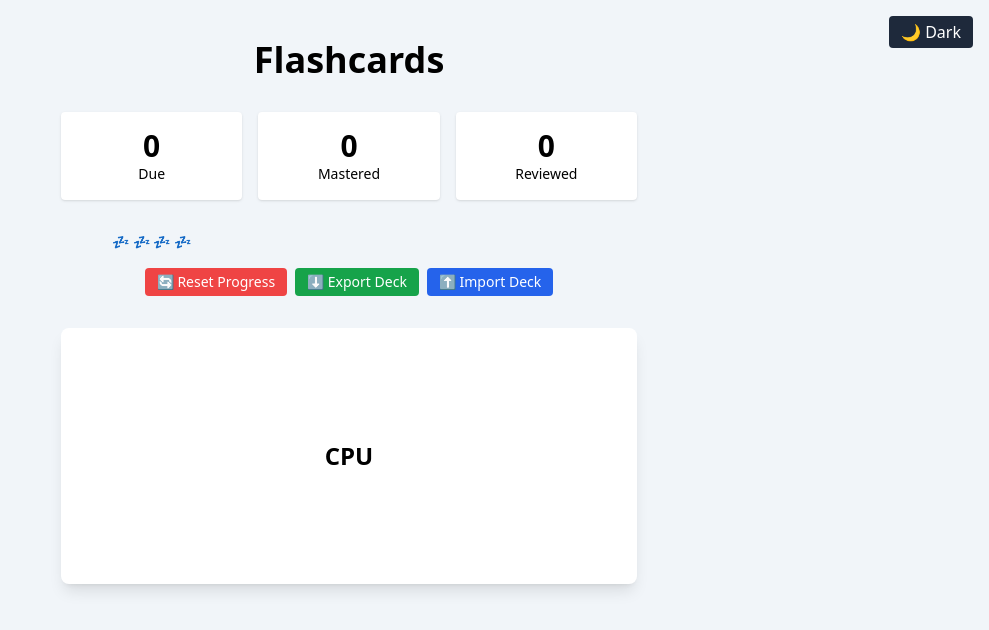
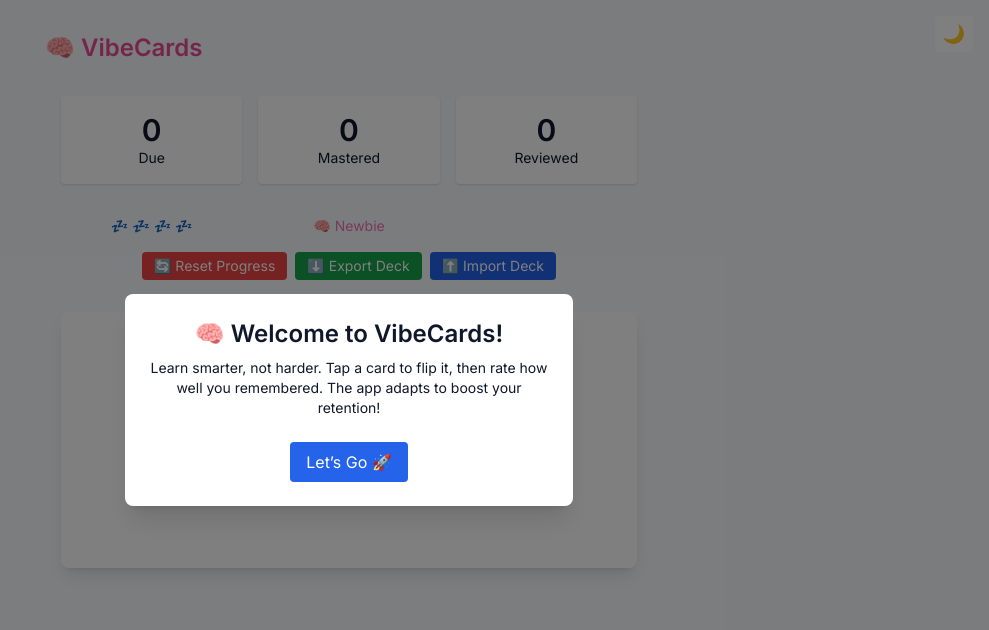
Before and after one commit to CodeWithJeet1204/Flashcards, a React (Vite) app: page / in a window 1280 px wide. Shown: the top 630 px of the page, without its empty margins (291-1280 px from the left). Built offline with nearby package versions, Linux system fonts and the light colour scheme.

Commit message:
Step 3 and Step 4 done

```diff
--- a/index.html
+++ b/index.html
@@ -3,10 +3,12 @@
 <html lang="en">
   <head>
     <meta charset="UTF-8" />
+    <link href="https://fonts.googleapis.com/css2?family=Inter:wght@400;600&display=swap" rel="stylesheet">
+
     <meta name="viewport" content="width=device-width, initial-scale=1.0" />
-    <title>Flashcards</title>
+    <title>VibeCards</title>
   </head>
-  <body class="bg-slate-100 dark:bg-slate-900 selection:bg-blue-300">
+  <body class="bg-slate-50 dark:bg-[#0d1117] selection:bg-blue-200">
     <div id="root"></div>
     <script type="module" src="/src/main.tsx"></script>
   </body>
--- a/src/App.tsx
+++ b/src/App.tsx
@@ -4,6 +4,7 @@ import { sampleDeck } from "../data/sampleDeck";
 import Flashcard from "./components/Flashcard";
 import Stats from "./components/Stats";
 import DarkModeToggle from "./components/DarkModeToggle";
+import IntroModal from "./components/IntroModal";
 
 export default function App() {
   const [cards, setCards] = useState<Card[]>(() => {
@@ -15,10 +16,10 @@ export default function App() {
     localStorage.setItem("cards", JSON.stringify(cards));
   }, [cards]);
 
-  const dueCard = nextDue(cards.filter(c => c.due <= Date.now()));
+  const dueCard = nextDue(cards.filter((c) => c.due <= Date.now()));
 
   function handleReview(updated: Card) {
-    setCards(cards.map(c => (c.id === updated.id ? updated : c)));
+    setCards(cards.map((c) => (c.id === updated.id ? updated : c)));
   }
 
   function resetProgress() {
@@ -27,7 +28,9 @@ export default function App() {
   }
 
   function exportDeck() {
-    const blob = new Blob([JSON.stringify(cards, null, 2)], { type: "application/json" });
+    const blob = new Blob([JSON.stringify(cards, null, 2)], {
+      type: "application/json",
+    });
     const a = document.createElement("a");
     a.href = URL.createObjectURL(blob);
     a.download = "flashcards.json";
@@ -55,13 +58,18 @@ export default function App() {
   }
 
   return (
-    <div className="min-h-screen bg-slate-100 dark:bg-slate-900 dark:text-white flex flex-col items-center p-6 relative">
+    <div className="min-h-screen bg-slate-50 dark:bg-[#0d1117] text-slate-900 dark:text-white transition-all">
+      <div className="container max-w-screen-sm mx-auto px-4 py-8">
         <DarkModeToggle />
-      <h1 className="text-4xl font-bold mt-4">Flashcards</h1>
+        <IntroModal />
+        <div className="text-2xl font-bold text-pink-500 mb-2">🧠 VibeCards</div>
+        {/* <h1 className="text-4xl font-extrabold mb-4">VibeCards</h1> */}
 
+        <div className="my-4">
           <Stats cards={cards} />
+        </div>
 
-      <div className="flex gap-2 mt-4 text-sm">
+        <div className="my-4 flex gap-2 justify-center flex-wrap text-sm">
           <button
             className="bg-red-500 hover:bg-red-600 text-white px-3 py-1 rounded transition"
             onClick={resetProgress}
@@ -76,15 +84,23 @@ export default function App() {
           </button>
           <label className="bg-blue-600 hover:bg-blue-700 text-white px-3 py-1 rounded cursor-pointer transition">
             ⬆️ Import Deck
-          <input type="file" accept=".json" className="hidden" onChange={importDeck} />
+            <input
+              type="file"
+              accept=".json"
+              className="hidden"
+              onChange={importDeck}
+            />
           </label>
         </div>
 
         {dueCard ? (
+          <div key={dueCard.id} className="transition-opacity duration-300 animate-fadeIn">
             <Flashcard card={dueCard} onReview={handleReview} />
+          </div>
         ) : (
-        <p className="mt-12 text-xl">All done for now ✨</p>
+          <p className="mt-12 text-xl text-center">All done for now ✨</p>
         )}
+      </div>
     </div>
   );
 }
--- a/src/components/DarkModeToggle.tsx
+++ b/src/components/DarkModeToggle.tsx
@@ -18,10 +18,10 @@ export default function DarkModeToggle() {
 
   return (
     <button
-      className="absolute top-4 right-4 bg-slate-800 text-white px-3 py-1 rounded dark:bg-white dark:text-black"
+      className="absolute top-4 right-4 px-2 py-1 rounded text-lg bg-white dark:bg-slate-800 dark:text-white"
       onClick={() => setDark(!dark)}
     >
-      {dark ? "☀️ Light" : "🌙 Dark"}
+      {dark ? "☀️" : "🌙"}
     </button>
   );
 }
--- a/src/components/Flashcard.tsx
+++ b/src/components/Flashcard.tsx
@@ -1,44 +1,69 @@
 import React, { useState, useRef } from "react";
 import { Card, review } from "../algorithms/spacedRepetition";
 import confetti from "canvas-confetti";
+import XPPopup from "./XPPopup";
 
 type Props = {
   card: Card;
   onReview: (updated: Card) => void;
 };
 
+const chime = new Audio("/chime.mp3");
+
 export default function Flashcard({ card, onReview }: Props) {
   const [flipped, setFlipped] = useState(false);
-  const containerRef = useRef<HTMLDivElement>(null);
+  const [showXP, setShowXP] = useState(false);
+  const [toast, setToast] = useState("");
 
   function triggerConfetti() {
     confetti({
-      particleCount: 120,
+      particleCount: 100,
       spread: 70,
       origin: { y: 0.5 },
       colors: ["#004aad", "#2fb2ff", "#bae2ff"],
     });
   }
 
+  function randomFeedback(q: number) {
+    if (q === 5) return "🔥 Great recall!";
+    if (q === 4) return "💪 You got this!";
+    if (q === 3) return "🌀 Keep practicing!";
+    if (q <= 2) return "📌 Don’t worry, we’ll repeat it!";
+    return "";
+  }
+
   function rate(quality: number) {
-    const updated = review(card, quality);
-    onReview(updated);
     setFlipped(false);
+    setToast(randomFeedback(quality));
+
+    if (quality >= 3) {
+      setShowXP(true);
+      setTimeout(() => setShowXP(false), 800);
+    }
 
     if (quality === 5) {
       triggerConfetti();
+      chime.play();
     }
+
+    const updated = review(card, quality);
+    setTimeout(() => {
+      onReview(updated);
+      setToast("");
+    }, 500);
   }
 
   return (
-    <div className="w-full max-w-xl mx-auto mt-8" ref={containerRef}>
+    <div className="relative w-full max-w-xl mx-auto mt-8 animate-fadeIn">
+      {showXP && <XPPopup />}
+
       <div
         className="relative cursor-pointer select-none perspective-1000 h-64"
         onClick={() => setFlipped(!flipped)}
       >
         <div
           className={`absolute inset-0 flex items-center justify-center text-2xl font-semibold rounded-lg shadow-lg transition-transform duration-500 preserve-3d
-            bg-white dark:bg-slate-800 dark:text-white ${flipped ? "rotate-y-180" : ""}`}
+          bg-white dark:bg-slate-800 dark:text-white ${flipped ? "rotate-y-180" : ""} hover:scale-[1.01] hover:shadow-xl`}
         >
           {/* FRONT */}
           <div className="absolute inset-0 flex items-center justify-center backface-hidden p-4">
@@ -52,14 +77,13 @@ export default function Flashcard({ card, onReview }: Props) {
         </div>
       </div>
 
-      {/* Only show rating after flipped */}
       {flipped && (
         <div className="flex justify-center gap-4 mt-6">
           {[1, 2, 3, 4, 5].map((q) => (
             <button
               key={q}
               type="button"
-              className="px-4 py-2 rounded bg-blue-600 text-white hover:bg-blue-800 transition"
+              className="px-4 py-2 rounded bg-blue-600 hover:bg-blue-700 text-white active:scale-95 transition"
               onClick={() => rate(q)}
             >
               {q}
@@ -67,6 +91,12 @@ export default function Flashcard({ card, onReview }: Props) {
           ))}
         </div>
       )}
+
+      {toast && (
+        <div className="mt-4 text-center text-sm text-slate-500 dark:text-slate-400 animate-fadeIn">
+          {toast}
+        </div>
+      )}
     </div>
   );
 }
--- /dev/null
+++ b/src/components/IntroModal.tsx
@@ -0,0 +1,31 @@
+import { useState, useEffect } from "react";
+
+export default function IntroModal() {
+  const [show, setShow] = useState(() => {
+    return localStorage.getItem("vibecards_intro") !== "seen";
+  });
+
+  useEffect(() => {
+    if (!show) localStorage.setItem("vibecards_intro", "seen");
+  }, [show]);
+
+  if (!show) return null;
+
+  return (
+    <div className="fixed inset-0 bg-black/50 flex items-center justify-center z-50">
+      <div className="bg-white dark:bg-slate-800 dark:text-white max-w-md w-full p-6 rounded-lg shadow-xl text-center">
+        <h2 className="text-2xl font-bold mb-2">🧠 Welcome to VibeCards!</h2>
+        <p className="text-sm mb-4">
+          Learn smarter, not harder. Tap a card to flip it, then rate how well
+          you remembered. The app adapts to boost your retention!
+        </p>
+        <button
+          className="mt-2 px-4 py-2 bg-blue-600 hover:bg-blue-700 text-white rounded"
+          onClick={() => setShow(false)}
+        >
+          Let’s Go 🚀
+        </button>
+      </div>
+    </div>
+  );
+}
--- a/src/components/Stats.tsx
+++ b/src/components/Stats.tsx
@@ -13,20 +13,30 @@ export default function Stats({ cards }: Props) {
   return (
     <div className="mt-8 grid grid-cols-3 gap-4 text-center w-full max-w-xl mx-auto">
       <div className="p-4 bg-white dark:bg-slate-800 dark:text-white rounded shadow">
-        <p className="text-3xl font-bold">{dueToday}</p>
+        <p className="text-3xl font-bold animate-fadeIn transition-all duration-300">{dueToday}</p>
         <p className="text-sm">Due</p>
       </div>
       <div className="p-4 bg-white dark:bg-slate-800 dark:text-white rounded shadow">
-        <p className="text-3xl font-bold">{learned}</p>
+        <p className="text-3xl font-bold animate-fadeIn transition-all duration-300">{learned}</p>
         <p className="text-sm">Mastered</p>
       </div>
       <div className="p-4 bg-white dark:bg-slate-800 dark:text-white rounded shadow">
-        <p className="text-3xl font-bold">{reviewedToday}</p>
+        <p className="text-3xl font-bold animate-fadeIn transition-all duration-300">{reviewedToday}</p>
         <p className="text-sm">Reviewed</p>
       </div>
       <div className="mt-4 text-center text-sm text-slate-500 dark:text-slate-400">
         {cards.map((c) => getEmojiForCard(c)).join(" ")}
       </div>
+      {/* RANK BADGE */}
+      <div className="mt-4 text-center text-sm text-pink-400 dark:text-pink-300">
+        {reviewedToday >= 50
+          ? "🏆 Master Brain"
+          : reviewedToday >= 20
+          ? "💡 Memory Hero"
+          : reviewedToday >= 10
+          ? "⚡ Quick Learner"
+          : "🧠 Newbie"}
+      </div>
     </div>
   );
 }
--- /dev/null
+++ b/src/components/XPPopup.tsx
@@ -0,0 +1,18 @@
+import { useEffect, useState } from "react";
+
+export default function XPPopup() {
+  const [visible, setVisible] = useState(true);
+
+  useEffect(() => {
+    const timeout = setTimeout(() => setVisible(false), 800);
+    return () => clearTimeout(timeout);
+  }, []);
+
+  if (!visible) return null;
+
+  return (
+    <div className="absolute top-1/2 left-1/2 z-50 -translate-x-1/2 -translate-y-1/2 text-4xl animate-pop">
+      ⭐
+    </div>
+  );
+}
--- a/src/styles.css
+++ b/src/styles.css
@@ -22,3 +22,15 @@
     @apply rounded shadow p-4 bg-white dark:bg-slate-800 dark:text-white;
   }
 }
+
+body {
+  font-family: theme("fontFamily.sans");
+}
+
+button {
+  @apply transition-all duration-200 ease-in-out;
+}
+
+.card-box {
+  @apply rounded-lg shadow-lg bg-white dark:bg-slate-800 dark:text-white p-4;
+}
--- a/tailwind.config.cjs
+++ b/tailwind.config.cjs
@@ -2,7 +2,25 @@ module.exports = {
   darkMode: "class",
   content: ["./index.html", "./src/**/*.{ts,tsx}"],
   theme: {
-    extend: {},
+    extend: {
+      fontFamily: {
+        sans: ["'Inter'", "sans-serif"],
+      },
+      keyframes: {
+        pop: {
+          "0%": { transform: "scale(0.95)" },
+          "100%": { transform: "scale(1)" },
+        },
+        fadeIn: {
+          from: { opacity: 0 },
+          to: { opacity: 1 },
+        },
+      },
+      animation: {
+        pop: "pop 150ms ease-out",
+        fadeIn: "fadeIn 500ms ease-in",
+      },
+    },
   },
   plugins: [],
 };
```
Also changed, not shown: 1 other file (tests, documents, lock files or other folders). Lines whose indentation alone changed are shown as unchanged.
